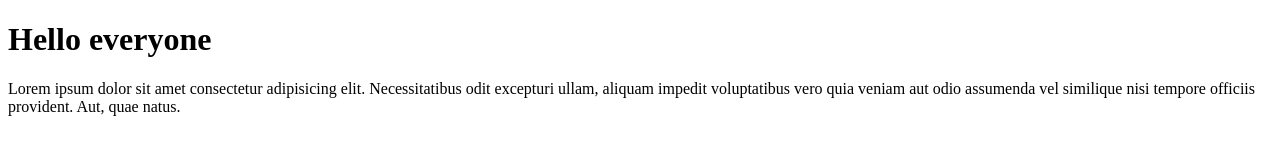
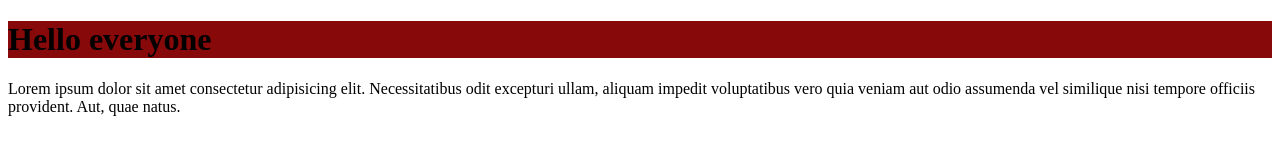
Before and after one commit to NahidSarkar7/test-website-repo, a plain HTML site: page index.html in a window 1280 px wide. Drawn offline with Linux system fonts and the light colour scheme.

Commit message:
set style

```diff
--- /dev/null
+++ b/css folder/style.css
@@ -0,0 +1,3 @@
+h1{
+    background: #880909;
+}
--- a/index.html
+++ b/index.html
@@ -4,6 +4,7 @@
     <meta charset="UTF-8">
     <meta name="viewport" content="width=device-width, initial-scale=1.0">
     <title>repo</title>
+    <link rel="stylesheet" href="css folder/style.css">
 </head>
 <body>
     <h1>Hello everyone</h1>
```
